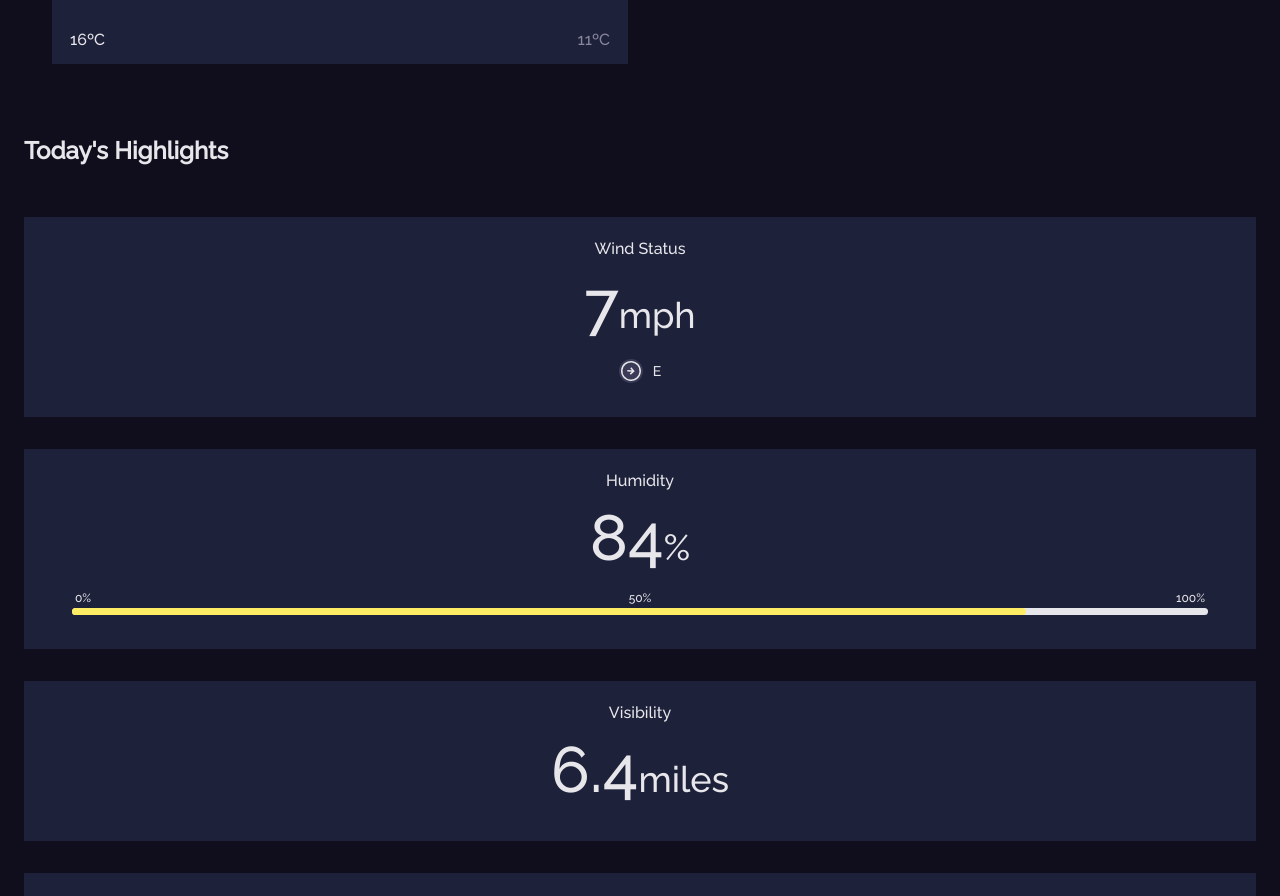
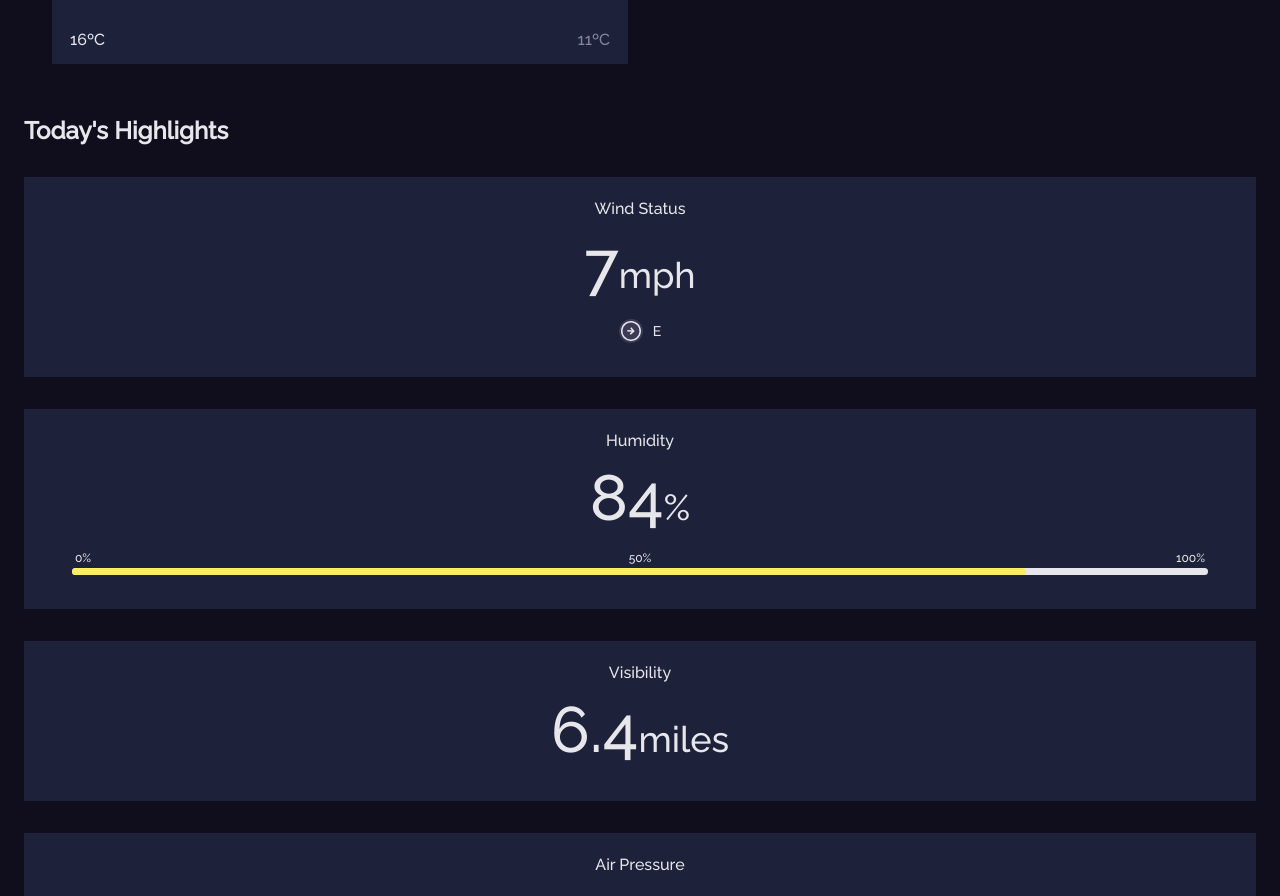
Before and after one commit to pedrorxmos/weather-app-challenge, a React (Vite) app: page / in a window 1280 px wide. Shown: the part 2130-3026 px from the top of the page. Built offline with nearby package versions, Linux system fonts and the light colour scheme.

Commit message:
💄 feat(app): headers style

```diff
--- a/src/scss/_global.scss
+++ b/src/scss/_global.scss
@@ -2,6 +2,7 @@
 @import './mixins';
 @import './variables';
 @import './site';
+@import './headers';
 @import './typography';
 @import './objects';
 @import './buttons';
--- a/src/scss/_headers.scss
+++ b/src/scss/_headers.scss
@@ -1,4 +1,9 @@
 h1, .h1 {
+  visibility: none;
+}
+
+h2, .h2 {
   font-size: 24px;
-  margin: none;
+  margin: 0;
+  font-weight: 700;
 }
```
